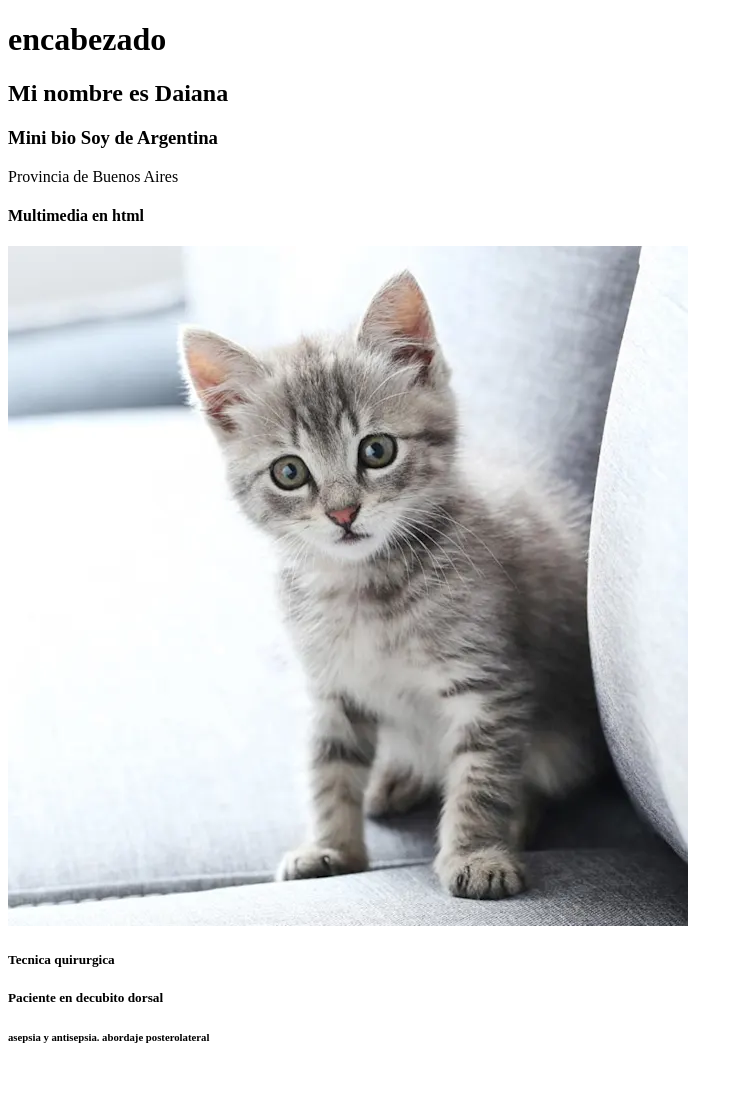
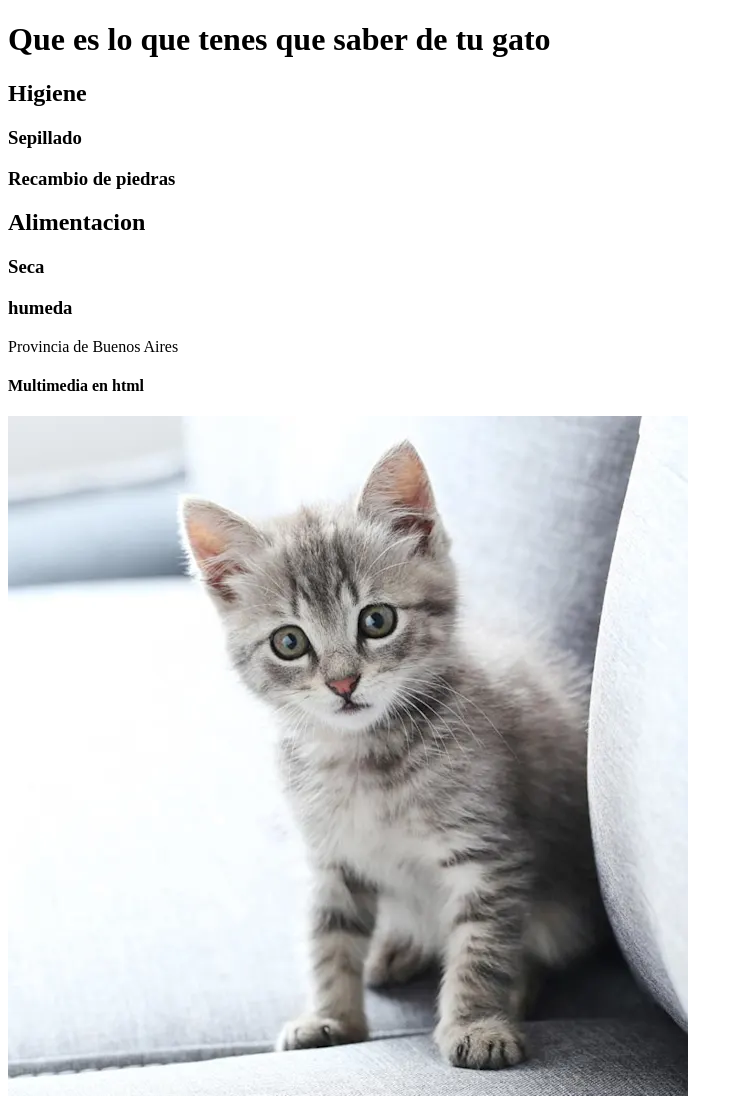
Before and after one commit to DaianaPoza/diplo_fullstack_2024, a plain HTML site: page Proyecto 2/index.html in a window 1280 px wide. Shown: the whole page, without its empty margins (0-743 px from the left). Before the commit the page ends 1068 px from the top, so only its background shows below. Drawn offline with Linux system fonts and the light colour scheme.

Commit message:
Proyecto

```diff
--- a/Proyecto 2/index.html
+++ b/Proyecto 2/index.html
@@ -4,19 +4,21 @@
 <head>
     <meta charset="UTF-8">
     <meta name="viewport" content="width=device-width, initial-scale=1.0">
-    <title>Document</title>
+    <title>Mi primer sitio web</title>
 </head>
 
 <body>
-    <h1>encabezado</h1>
-    <h2>Mi nombre es Daiana</h2>
-    <h3>Mini bio Soy de Argentina</h3>
+    <h1>Que es lo que tenes que saber de tu gato</h1>
+    <h2>Higiene</h2>
+    <h3>Sepillado</h3>
+    <h3>Recambio de piedras</h3>
+    <h2>Alimentacion</h2>
+    <h3>Seca</h3>
+    <h3>humeda</h3>
     <p>Provincia de Buenos Aires</p>
     <h4>Multimedia en html</h4>
     <img src="./imageness/gatito-m.jpg.webp" alt="Imagen de gato">
-    <h5>Tecnica quirurgica</h5>
-    <h5>Paciente en decubito dorsal</h5>
-    <h6>asepsia y antisepsia. abordaje posterolateral</h6>
+
 
 </body>
 
```
